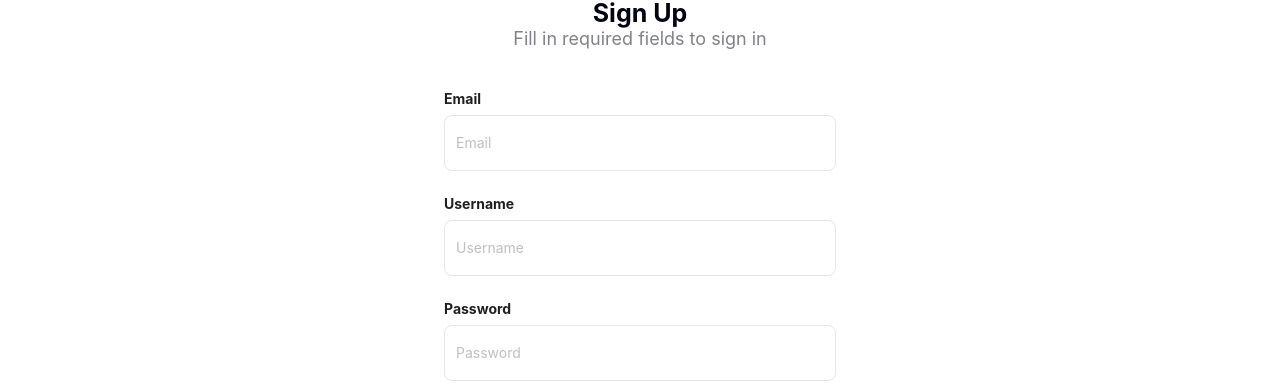
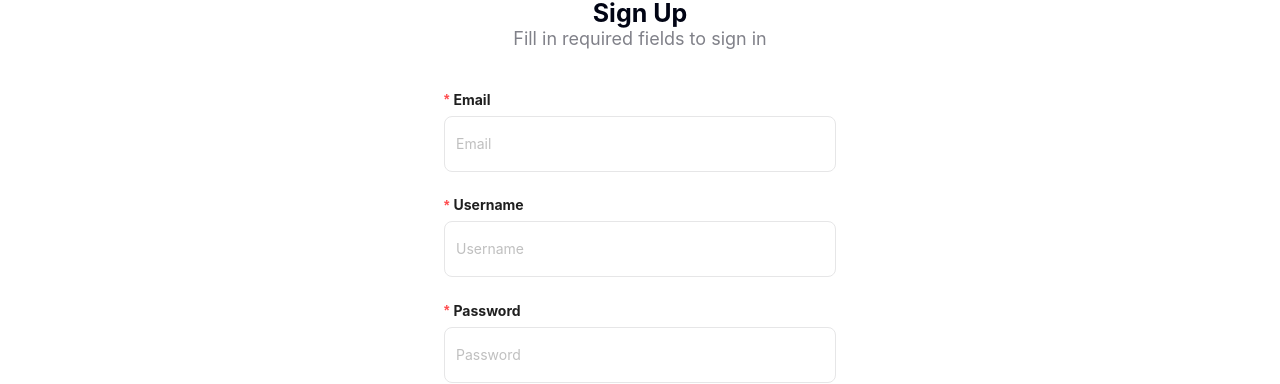
Before and after one commit to NinoGlonti/exampleapp, a Next.js app: page /register in a window 1280 px wide. Shown: the part 212-596 px from the top of the page. Built offline with nearby package versions, Linux system fonts and the light colour scheme; no server answers.

Commit message:
error handling

```diff
--- a/app/recruitement-pipeline/candidate-columns.tsx
+++ b/app/recruitement-pipeline/candidate-columns.tsx
@@ -3,7 +3,6 @@ import { Typography, Divider, Col, Row, Space, Table, Button } from "antd";
 
 import styles from "./styles.module.css";
 import type { ColumnsType } from "antd/es/table";
-import Email from "next-auth/providers/email";
 
 
 export const columns: ColumnsType<CandidateResponse["data"][number]> = [
--- a/app/register/page.tsx
+++ b/app/register/page.tsx
@@ -1,35 +1,42 @@
 "use client";
 
 import { Form, Button, Typography, Input, FormInstance } from "antd";
-import React, { useState, useEffect, useRef } from "react";
+import React, { useState, useRef } from "react";
 import { useRouter } from "next/navigation";
-import { signIn, useSession, signOut, getSession } from "next-auth/react";
-import { Formik } from "formik";
 import { createUser } from "../../utils/create-user";
-import Link from "next/link";
+import { SignupSchema } from "./signup-validations";
+import { FormValues } from "./signup.types";
+import { Formik, ErrorMessage, FormikErrors,  } from "formik";
 
 const Register = () => {
   const { Text } = Typography;
   const formRef = useRef<FormInstance>(null);
+  const [errors, setError] = useState("");
   const router = useRouter();
-  const [errors, setError] = useState("");
-
  // ********Next auth provides a getSession() method which can be called a client or server-side to return a session
  // *** it calls /api/auth/session and returns a promise with a session object if session exists
  //const session = use(getSession());
+   const initialValues: FormValues = {
+    email: "",
+    username: "",
+    password: ""
+  };
 
+  interface Props {
+    submit: (values: FormValues) => Promise<FormikErrors<FormValues> | null>;
+  }
 
-
-  const handleSubmit = (values: any) => {
+  const handleSubmit = (values: FormValues) => {
     alert(JSON.stringify(values));
+    console.log("valueeeees", values)
   };
 
 
   const submitHandler = async (val: any) => {
         try {
           const result = await createUser(val.email, val.username, val.password, );
-          console.log(result)
-          //return result;
+          setError("");
+          router.push("/")
         } catch (error) {
           setError(error as string);
         }
@@ -42,6 +49,12 @@ const Register = () => {
         <Text className="login-reqs">Fill in required fields to sign in </Text>
       </div>
       <div className="form-wrapper">
+        <Formik
+          initialValues={initialValues}
+          validationSchema={SignupSchema}
+          onSubmit={handleSubmit}
+        >
+
           <Form
             className="login-form"
             ref={formRef}
@@ -53,6 +66,12 @@ const Register = () => {
               hasFeedback
               name="email"
               className="form-labels"
+              rules={[
+                {
+                  required: true,
+                  message: "Email is a required field"
+                }
+              ]}
             >
               <Input
                 name="email"
@@ -65,27 +84,40 @@ const Register = () => {
               hasFeedback
               name="username"
               className="form-labels"
+              rules={[
+                {
+                  required: true,
+                  message: "Username is a required field"
+                }
+              ]}
             >
               <Input
                 name="username"
                 className="form-inputs"
                 placeholder="Username"
               />
+
             </Form.Item>
             <Form.Item
               label="Password"
               hasFeedback
               name="password"
               className="form-labels"
+              rules={[
+                {
+                  required: true,
+                  message: "Password is a required field"
+                }
+              ]}
             >
               <Input
-              name="passwoord"
+                name="password"
                 className="form-inputs"
                 placeholder="Password"
               />
+
             </Form.Item>
-          {errors ? <p className="error-message">{errors}</p> : null}
-
+            {errors &&(<p className="errors">{errors}</p>)}
             <Button
               type="primary"
               size="large"
@@ -97,6 +129,7 @@ const Register = () => {
               Create an account
             </Button>
           </Form>
+        </Formik>
       </div>
     </div>
   );
--- /dev/null
+++ b/app/register/signup-validations.tsx
@@ -0,0 +1,22 @@
+import * as Yup from "yup";
+export const [validationNumber, upperAndLowerCase, passwordLength, passwordMatch] = [
+  "At least 1 number",
+  "Upper and lower case letters",
+  "8 or more characters",
+  "Password confirmation should match",
+];
+
+export const SignupSchema = Yup.object().shape({
+  email: Yup.string()
+  .email("Invalid email")
+  .required("Email is a required field"),
+  username: Yup.string()
+  .required("Username is a required field"),
+  password: Yup
+    .string()
+    .required()
+    .min(8, passwordLength)
+    .matches(new RegExp(/[0-9]/), validationNumber)
+    .matches(new RegExp(/[A-Z]/), upperAndLowerCase)
+    .matches(new RegExp(/[a-z]/), upperAndLowerCase),
+})
--- /dev/null
+++ b/app/register/signup.types.ts
@@ -0,0 +1,5 @@
+export interface FormValues {
+  email: string,
+  username: string,
+  password: string
+}
--- a/styles/globals.css
+++ b/styles/globals.css
@@ -130,7 +130,6 @@ a{
   border:none;
   color: #ffffff;
   font-weight: 700;
-
 }
 
 .login-btn:active,
@@ -180,3 +179,7 @@ a{
 .ant-input-number{
   width: 100%;
 }
+
+.errors {
+  color: #f5222d;
+}
```
Lines whose indentation alone changed are shown as unchanged.
